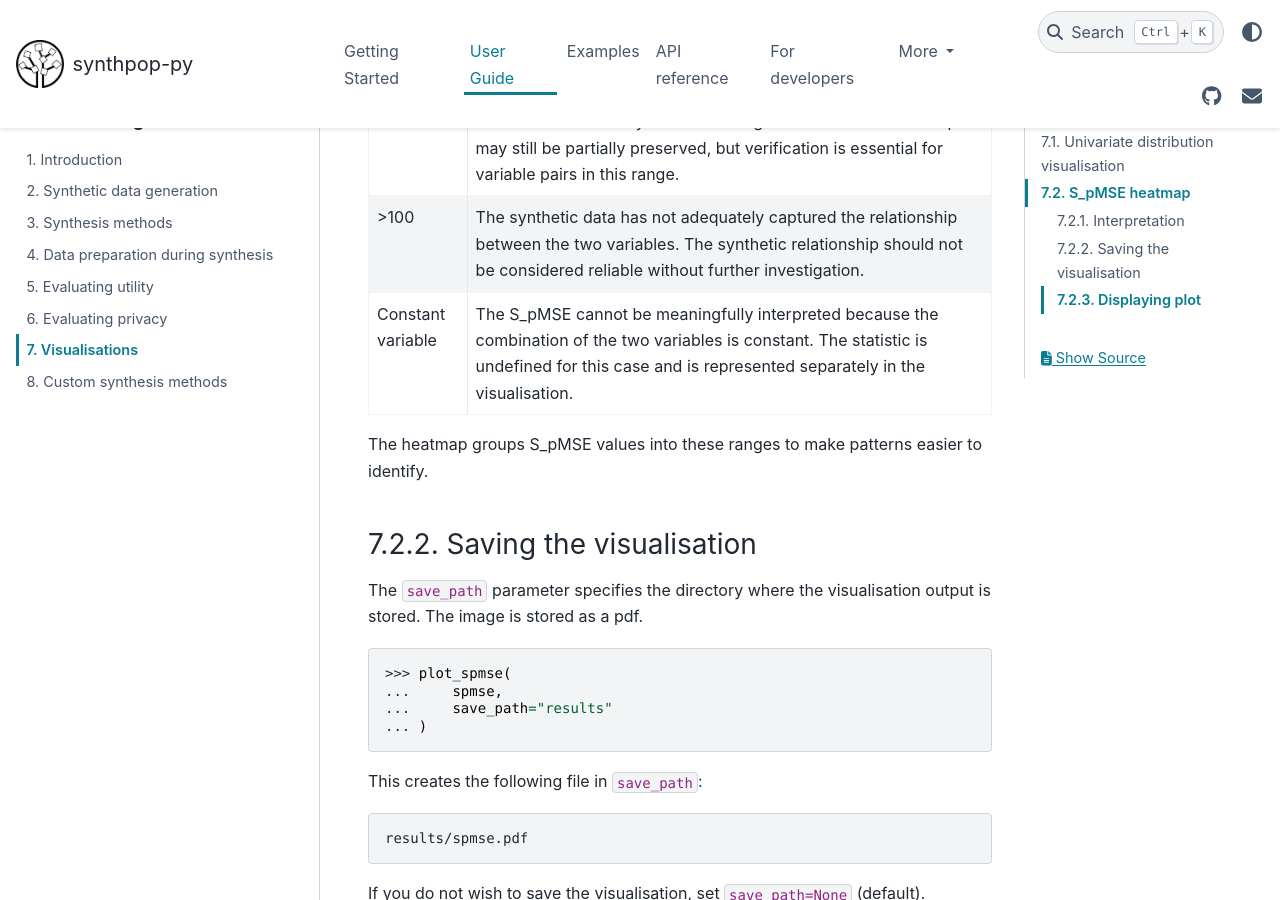
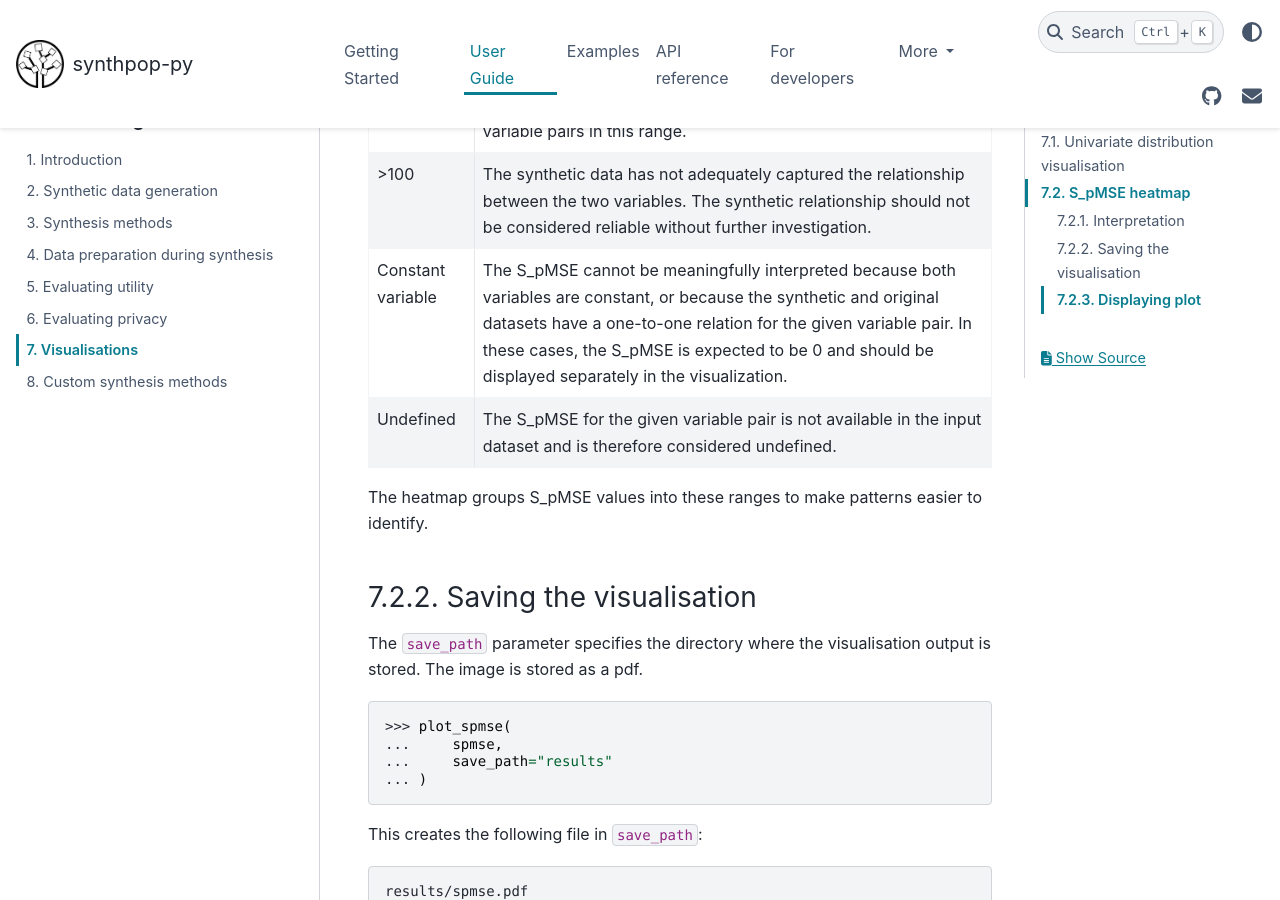
Before and after one commit to duonl/synthpop-py, a Sphinx documentation site: the page built from docs/source/user_guides/7_visualisations.md, in a window 1280 px wide and 900 px high, scrolled down 6894 px. Built offline with Sphinx 7.4.7 and the PyData theme 0.15.4, drawn with Linux system fonts in a browser that asks for light colours.

Commit message:
Changed the images and user guide

```diff
--- a/docs/source/user_guides/7_visualisations.md
+++ b/docs/source/user_guides/7_visualisations.md
@@ -154,7 +154,8 @@ The interpretation of S_pmSE values depends on characteristics such as dataset s
 | 10–30 | The relationship between the two variables differs between the synthetic and original data, but the relationships are still of a similar order of magnitude. A small proportion of variable pairs may fall within this range. Verification of these relationships is recommended. |
 | 30–100 | There is a substantial difference in the relationship between the two variables in the synthetic and original data. The relationship may still be partially preserved, but verification is essential for variable pairs in this range. |
 | >100 | The synthetic data has not adequately captured the relationship between the two variables. The synthetic relationship should not be considered reliable without further investigation. |
-| Constant variable | The S_pMSE cannot be meaningfully interpreted because the combination of the two variables is constant. The statistic is undefined for this case and is represented separately in the visualisation. |
+| Constant variable | The S_pMSE cannot be meaningfully interpreted because both variables are constant, or because the synthetic and original datasets have a one-to-one relation for the given variable pair. In these cases, the S_pMSE is expected to be 0 and should be displayed separately in the visualization. |
+| Undefined | The S_pMSE for the given variable pair is not available in the input dataset and is therefore considered undefined. |
 
 The heatmap groups S_pMSE values into these ranges to make patterns easier to identify.
 
```
Also changed, not shown: docs/source/images/iris_dataset_spmse.png, docs/source/images/iris_dataset_spmse_2.png, docs/source/images/spmse.png, docs/source/images/spmse_user_guide.png.
